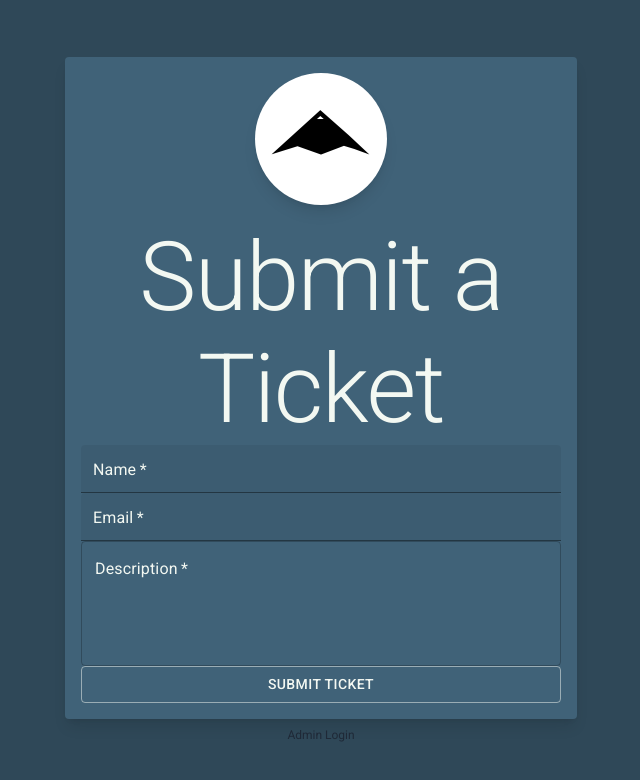
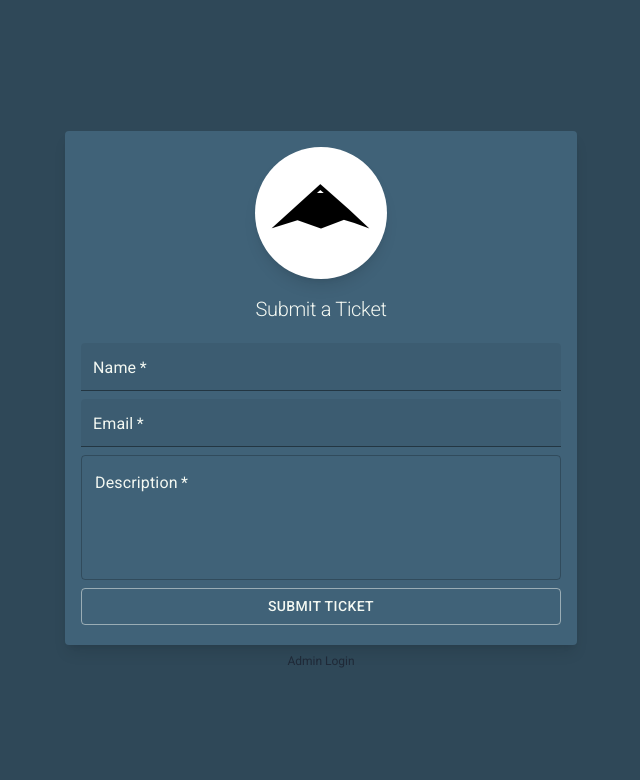
Before and after one commit to unitehenry/stealth-project, a Next.js app: page / in a window 1280 px wide. Shown: the top 780 px of the page, without its empty margins (319-959 px from the left). Built offline with nearby package versions, Linux system fonts and the light colour scheme.

Commit message:
fix: tailwind important

```diff
--- a/tailwind.config.js
+++ b/tailwind.config.js
@@ -1,11 +1,11 @@
 /** @type {import('tailwindcss').Config} */
 module.exports = {
   content: [
-    './src/pages/**/*.{js,ts,jsx,tsx}',
-    './src/components/**/*.{js,ts,jsx,tsx}',
+    './src/**/*.{js,ts,jsx,tsx}'
   ],
   theme: {
     extend: {},
   },
   plugins: [],
+  important: true,
 }
```
